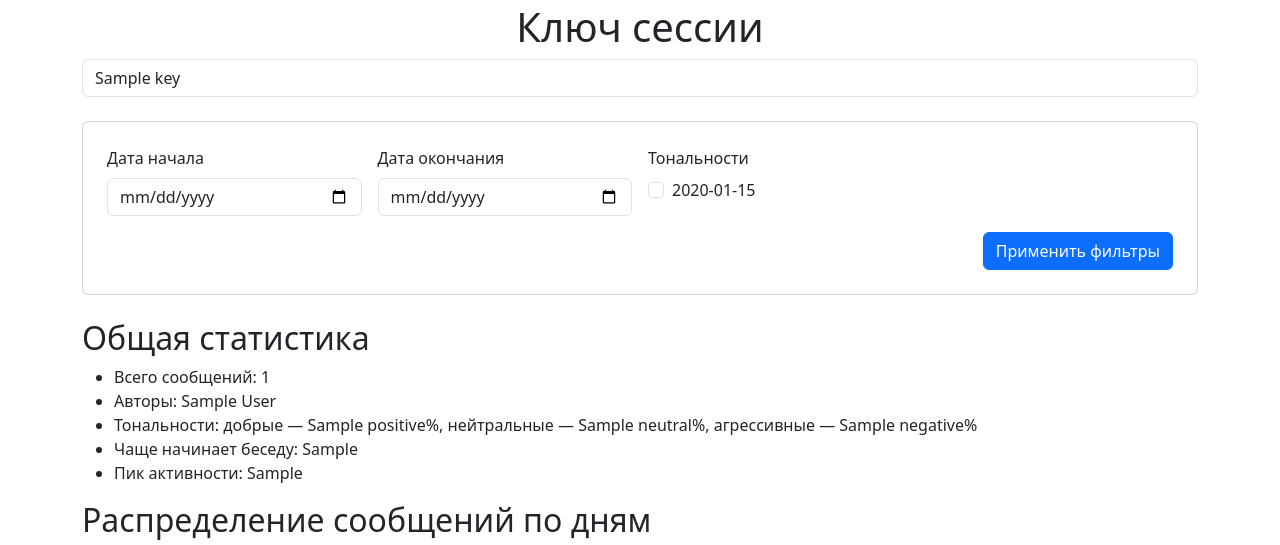
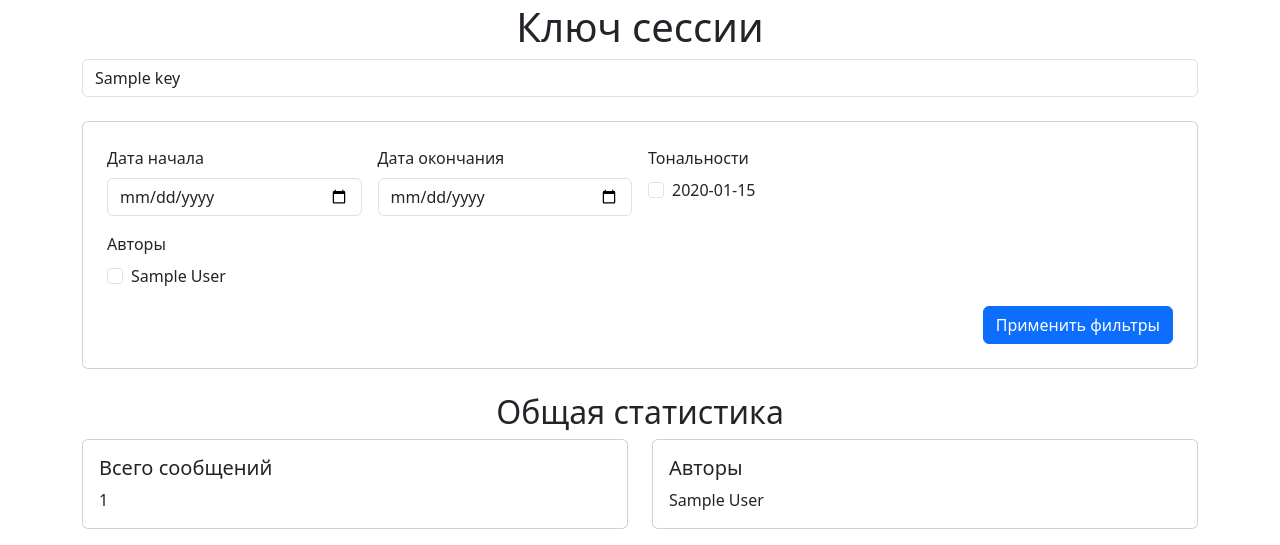
Before and after one commit to DomiStjls/Telegrasta, a FastAPI app: template templates/statistics.html in a window 1280 px wide. Shown: the part 117-662 px from the top of the page. Run offline with FastAPI, Linux system fonts and the light colour scheme; the template is opened without the code that fills it: most values are stand-ins (such as "Sample title", 1, 10 or a date in 2020).

Commit message:
some design + emoji are displayed + filter by author + no bugs with filter

```diff
--- a/app/main.py
+++ b/app/main.py
@@ -132,7 +132,7 @@
     else:
         sentiments = chat_df["sentimental"].unique().tolist()
 
-    if authors_new is not None:
+    if len(authors_new):
         authors = authors_new
     else:
         authors = chat_df["from"].unique().tolist()
@@ -162,7 +162,9 @@
         {
             "key": key,
             "request": request,
+            "all_sentiments": chat_df["sentimental"].unique().tolist(),
             "sentiments": sentiments,
+            "all_authors": chat_df["from"].unique().tolist(),
             "authors": authors,
             "start_date": start,
             "end_date": end,
--- a/templates/base.html
+++ b/templates/base.html
@@ -5,6 +5,8 @@
 
     <title>{{ title | default("Анализ чата") }}</title>
     <link href="https://cdn.jsdelivr.net/npm/bootstrap@5.3.2/dist/css/bootstrap.min.css" rel="stylesheet">
+    <!-- <link href="https://cdn.jsdelivr.net/npm/bootstrap@5.3.0/dist/css/bootstrap.min.css" rel="stylesheet"> -->
+
     <!-- <link rel="icon" href="favicon.ico" type="image/x-icon"> -->
 </head>
 <body>
--- a/templates/statistics.html
+++ b/templates/statistics.html
@@ -4,7 +4,8 @@
 
 <h1 class="text-center mb-4">Статистика чата</h1>
 <h1 class="text-center mb-4"><label for="key" class="form-label">Ключ сессии</label>
-    <input class="form-control" id="key" name="key" value="{{ key }}" readonly></h1>
+    <input class="form-control" id="key" name="key" value="{{ key }}" readonly>
+</h1>
 
 <!-- Фильтры и кнопка создания новой страницы -->
 <div class="card mb-4 p-4">
@@ -20,11 +21,27 @@
         <div class="col-md-6">
             <label class="form-label">Тональности</label>
             <div id="sentiments" class="d-flex flex-wrap gap-2">
-            {% for sentiment in sentiments %}
+                {% for sentiment in all_sentiments %}
                 <div class="form-check">
-                <input class="form-check-input" type="checkbox" value="{{ sentiment }}" name="sentiments" id="sentiment-{{ loop.index }}">
+                    <input class="form-check-input" type="checkbox" value="{{ sentiment }}"
+                        id="sentiment-{{ loop.index }}" name="sentiments_new" {% if sentiment in sentiments
+                        %}checked{% endif %}>
                     <label class="form-check-label" for="sentiment-{{ loop.index }}">
                         {{ sentiment }}
+                    </label>
+                </div>
+                {% endfor %}
+            </div>
+        </div>
+        <div class="col-md-6">
+            <label for="authors" class="form-label">Авторы</label>
+            <div id="authors" class="d-flex flex-wrap gap-2">
+                {% for author in all_authors %}
+                <div class="form-check">
+                    <input class="form-check-input" type="checkbox" value="{{ author }}"
+                        id="sentiment-{{ loop.index }}" name="authors_new" {% if author in authors%}checked{% endif %}>
+                    <label class="form-check-label" for="author-{{ loop.index }}">
+                        {{ author }}
                     </label>
                 </div>
                 {% endfor %}
@@ -35,55 +52,110 @@
         </div>
     </form>
 </div>
-<h2 class="mt-4">Общая статистика</h2>
-<ul>
-    <li>Всего сообщений: {{ general.total_messages }}</li>
-    <li>Авторы: {{ general.authors | join(", ") }}</li>
-    <li>Тональности: добрые — {{ general.sentiment_percent.positive }}%,
-                     нейтральные — {{ general.sentiment_percent.neutral }}%,
-                     агрессивные — {{ general.sentiment_percent.negative }}%</li>
-    <li>Чаще начинает беседу: {{ general.first_speaker }}</li>
-    <li>Пик активности: {{ general.peak_day }}</li>
-</ul>
-
+<h2 style="text-align: center;" class="mt-4">Общая статистика</h2>
+<div class="row row-cols-1 row-cols-md-2 g-4 mb-4">
+    <div class="col">
+        <div class="card h-100">
+            <div class="card-body">
+                <h5 class="card-title">Всего сообщений</h5>
+                <p class="card-text">{{ general.total_messages }}</p>
+            </div>
+        </div>
+    </div>
+    <div class="col">
+        <div class="card h-100">
+            <div class="card-body">
+                <h5 class="card-title">Авторы</h5>
+                <p class="card-text">{{ general.authors | join(', ') }}</p>
+            </div>
+        </div>
+    </div>
+    <div class="col">
+        <div class="card h-100">
+            <div class="card-body">
+                <h5 class="card-title">Процент добрых сообщений</h5>
+                <p class="card-text">{{ general.sentiment_percent.positive }}%</p>
+            </div>
+        </div>
+    </div>
+    <div class="col">
+        <div class="card h-100">
+            <div class="card-body">
+                <h5 class="card-title">Процент нейтральных сообщений</h5>
+                <p class="card-text">{{ general.sentiment_percent.neutral }}%</p>
+            </div>
+        </div>
+    </div>
+    <div class="col">
+        <div class="card h-100">
+            <div class="card-body">
+                <h5 class="card-title">Процент агрессивных сообщений</h5>
+                <p class="card-text">{{ general.sentiment_percent.negative }}%</p>
+            </div>
+        </div>
+    </div>
+    <div class="col">
+        <div class="card h-100">
+            <div class="card-body">
+                <h5 class="card-title">Кто чаще пишет первым</h5>
+                <p class="card-text">{{ general.first_speaker }}</p>
+            </div>
+        </div>
+    </div>
+    <div class="col">
+        <div class="card h-100">
+            <div class="card-body">
+                <h5 class="card-title">Пик активности</h5>
+                <p class="card-text">{{ general.peak_hour }}:00 - {{ (general.peak_hour + 1) % 24 }}:00</p>
+            </div>
+        </div>
+    </div>
+</div>
 
 <!-- Графики и анализ -->
 <div id="statistics">
-    <h2>Распределение сообщений по дням</h2>
+    <h2 style="text-align: center;" class="mt-4">Распределение сообщений по дням</h2>
     <div id="histogram">
         <img src="{{ histogram }}" class="img-fluid" />
     </div>
 
-    <h2 class="mt-4">Тональности по дням недели</h2>
+    <h2 style="text-align: center;" class="mt-4">Тональности по дням недели</h2>
     <div id="weekday">
         <img src="{{ sentiment_weekday }}" class="img-fluid" />
     </div>
 
-    <h2 class="mt-4">Тональности по времени суток</h2>
+    <h2 style="text-align: center;" class="mt-4">Тональности по времени суток</h2>
     <div id="hour">
         <img src="{{ sentiment_hour }}" class="img-fluid" />
     </div>
 
-    <h2 class="mt-4">Частые слова</h2>
+    <h2 style="text-align: center;" class="mt-4">Частые слова</h2>
     <div id="top-words">
 
         <img src="{{ top_words }}" class="img-fluid" />
     </div>
 
-    <h2 class="mt-4">Топ эмодзи</h2>
+    <h2 style="text-align: center;" class="mt-4">Топ эмодзи</h2>
     <div id="emoji">
-        <img src="{{ top_emoji }}" class="img-fluid" />
+        <h3 style="font-size: 2em; text-align: center;">{{ top_emoji }}</h3>
     </div>
 </div>
 
 
-<h2 class="mt-4">Статистика по пользователям</h2>
-<table class="table table-bordered">
+<h2 style="text-align: center;" class="mt-4">Статистика по пользователям</h2>
+<table class="table table-bordered align-middle">
     <thead>
         <tr>
-            <th>Автор</th><th>Всего сообщений</th><th>Средняя длина</th>
-            <th>Самое короткое</th><th>Самое длинное</th><th>Среднее в день</th>
-            <th>Добрые (%)</th><th>Нейтральные (%)</th><th>Агрессивные (%)</th>
+            <th>Автор</th>
+            <th>Всего сообщений</th>
+            <th>Средняя длина</th>
+            <th>Самое короткое</th>
+            <th>Самое длинное</th>
+            <th>Среднее в день</th>
+            <th>Добрые (%)</th>
+            <th>Нейтральные (%)</th>
+            <th>Агрессивные (%)</th>
+            <th>Пиковый час</th>
         </tr>
     </thead>
     <tbody>
@@ -92,16 +164,28 @@
             <td>{{ row.from }}</td>
             <td>{{ row.total_messages }}</td>
             <td>{{ row.avg_length | round(0) }}</td>
-            <td>{{ row.shortest }}</td>
-            <td>{{ row.longest }}</td>
+            <td>{{ row.shortest_msg }}</td>
+            <td>
+                <div>
+                    <button class="btn btn-sm btn-outline-secondary" type="button" data-bs-toggle="collapse"
+                        data-bs-target="#longest{{ loop.index }}">
+                        Показать
+                    </button>
+                    <div id="longest{{ loop.index }}" class="collapse mt-2">
+                        {{ row.longest_msg }}
+                    </div>
+                </div>
+            </td>
             <td>{{ row.avg_per_day | round(0) }}</td>
             <td>{{ row.positive | round(1, 'floor') }}</td>
             <td>{{ row.neutral | round(1, 'floor') }}</td>
             <td>{{ row.negative | round(1, 'floor') }}</td>
+            <td>{{ row.peak_hour }}</td>
         </tr>
         {% endfor %}
     </tbody>
 </table>
+
 
 <!-- Кнопка скачать PDF -->
 <div class="text-end mb-4">
@@ -139,5 +223,5 @@
     form.addEventListener("change", updatePlots);
 });
 </script> -->
-
+<script src="https://cdn.jsdelivr.net/npm/bootstrap@5.3.2/dist/js/bootstrap.bundle.min.js"></script>
 {% endblock %}
```
Also changed, not shown: app/utils.py (+100 -39 lines). Lines whose indentation alone changed are shown as unchanged.
